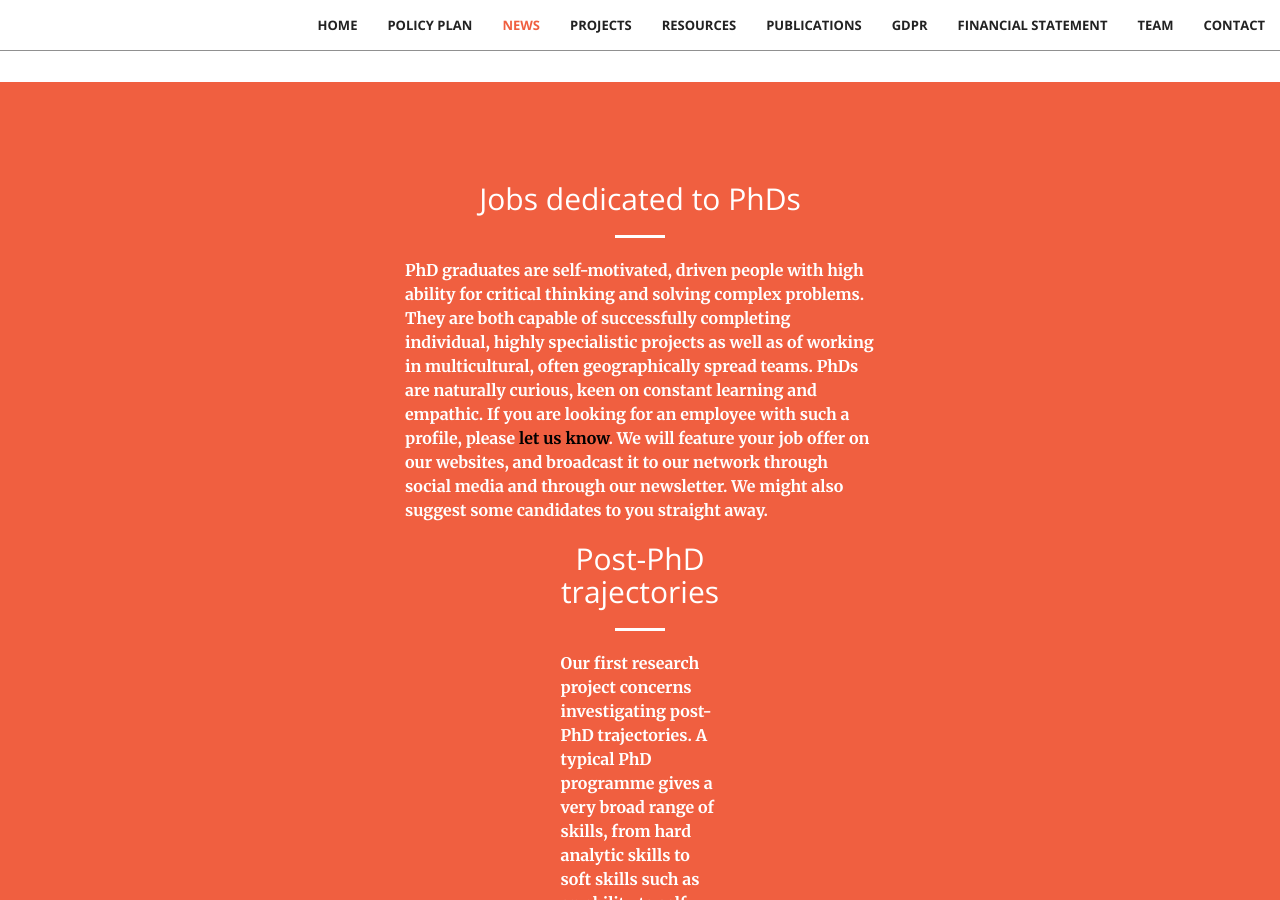
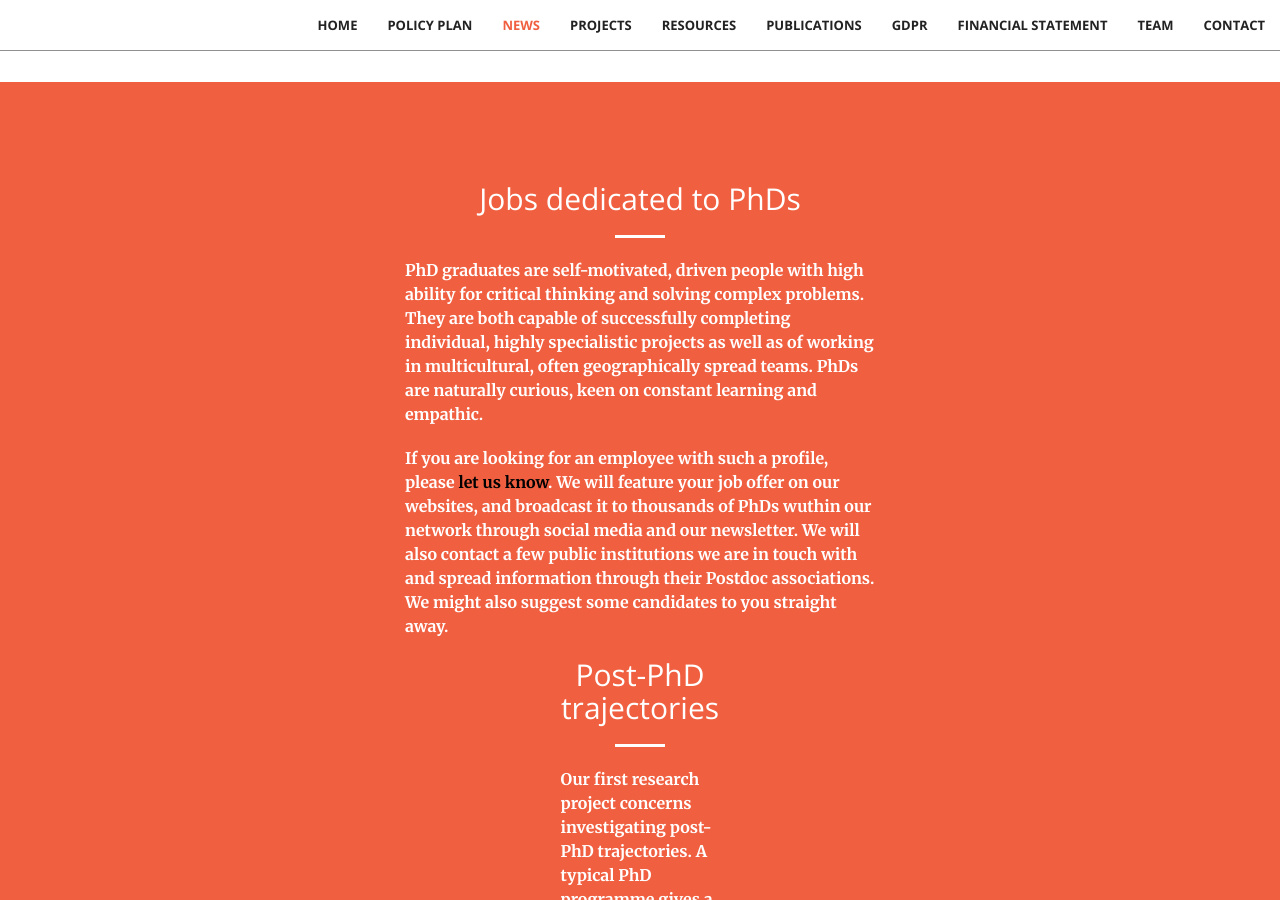
Before and after one commit to stichting-solaris/stichting-solaris.github.io, a Jekyll site: the page built from index.html, in a window 1280 px wide and 900 px high, scrolled down 22793 px. Built offline with Jekyll 4.4.1, drawn with Linux system fonts in a browser that asks for light colours.

Commit message:
Update projects.html

```diff
--- a/_includes/projects.html
+++ b/_includes/projects.html
@@ -14,10 +14,14 @@
               <p>PhD graduates are self-motivated, driven people with high ability for critical thinking and solving complex problems.
                   They are both capable of successfully completing
                   individual, highly specialistic projects as well as of working in multicultural, often geographically spread teams.
-                  PhDs are naturally curious, keen on constant learning and empathic.
-                  If you are looking for an employee with such a profile,
-                  please <a href="#contact"><font color="000000">let us know</font></a>. We will feature your job offer on our websites, and broadcast it to our network through
-                  social media and through our newsletter. We might also suggest some candidates to you straight away.</p>
+                  PhDs are naturally curious, keen on constant learning and empathic. </p>
+                  <p>If you are looking for an employee with such a profile,
+                  please <a href="#contact"><font color="000000">let us know</font></a>.
+                  We will feature your job offer on our websites, and broadcast it to thousands of PhDs
+                  wuthin our network through social media and our newsletter.
+                  We will also contact a few public institutions we are in touch with and spread information through
+                  their Postdoc associations.
+                  We might also suggest some candidates to you straight away.</p>
 
 
             <div class="col-lg-8 col-lg-offset-2 text-center">
```
